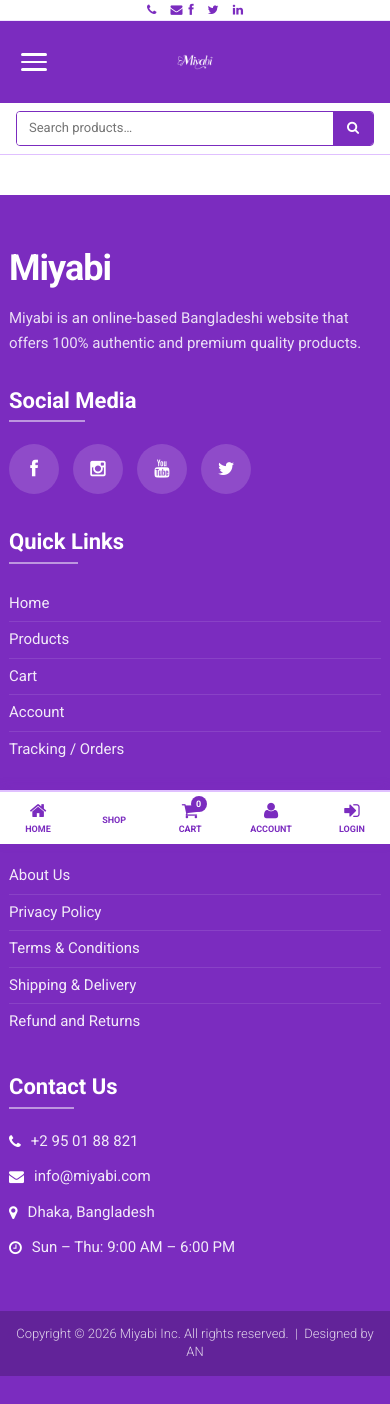
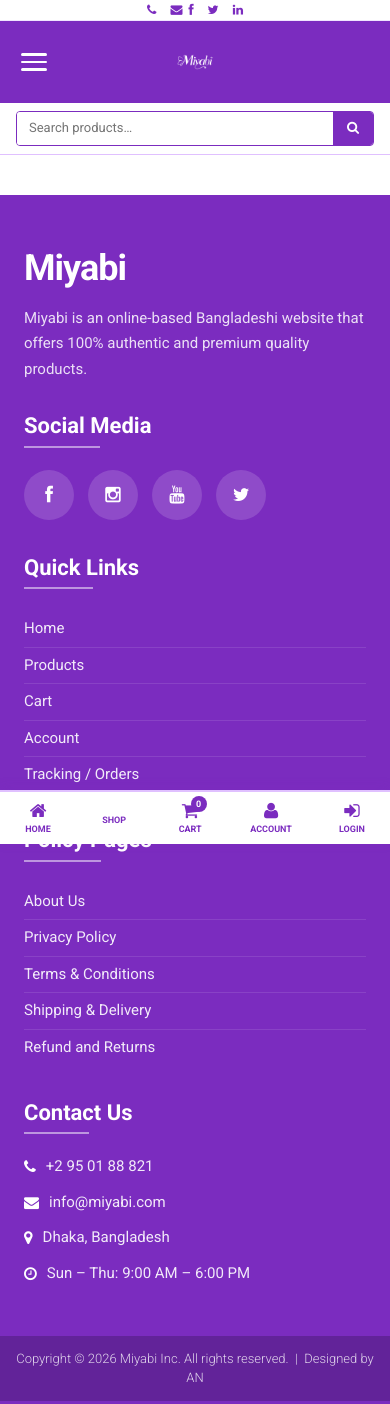
Before and after one commit to sm464419-gif/ecommerce_website, a Django app: page /base/ in a window 390 px wide. Shown: the top 1404 px of the page. Run offline with Django 5.2, Linux system fonts and the light colour scheme.

Commit message:
update base template

```diff
--- a/templates/base.html
+++ b/templates/base.html
@@ -15,38 +15,47 @@
     <link href="{% static 'css/responsive.css' %}" rel="stylesheet">
 
 <style>
+/* ══════════════════════════════════════════
+   RESET & BASE
+══════════════════════════════════════════ */
 *, *::before, *::after { box-sizing: border-box; }
 
 :root {
-    --purple: #7B2CBF;
+    --purple:       #7B2CBF;
     --purple-light: #e0c0ff;
-    --white: #ffffff;
+    --white:        #ffffff;
 }
 
-/* FIX 1: Prevent horizontal scroll on all devices */
 html, body {
     overflow-x: hidden;
     max-width: 100%;
+    margin: 0;
+    padding: 0;
 }
 
-img { max-width: 100%; height: auto; }
+img { max-width: 100%; height: auto; display: block; }
 
 body {
     background: var(--white);
     color: var(--purple);
+    /* FIX: bottom padding applied only via media query; zero here */
     padding-bottom: 0;
 }
 
+/* ══════════════════════════════════════════
+   CONTAINER
+══════════════════════════════════════════ */
 .miy-container {
     width: 100%;
     max-width: 1200px;
     margin: 0 auto;
     padding: 0 16px;
-    /* FIX 4: Prevent container overflow */
     box-sizing: border-box;
 }
 
-/* ── HEADER TOP ── */
+/* ══════════════════════════════════════════
+   HEADER — TOP BAR
+══════════════════════════════════════════ */
 .header-top {
     background: var(--white);
     border-bottom: 1px solid #f0e6ff;
@@ -80,40 +89,39 @@ body {
 .contact-links a:hover,
 .social-links a:hover { opacity: 0.75; }
 
-/* ── HEADER MIDDLE ── */
+/* ══════════════════════════════════════════
+   HEADER — MIDDLE (logo bar)
+══════════════════════════════════════════ */
 .header-middle {
     background: var(--purple);
     padding: 22px 0;
-    /* FIX 4: Contain children */
     width: 100%;
-    max-width: 100%;
 }
 .header-middle-inner {
     display: flex;
     justify-content: space-between;
     align-items: center;
     gap: 12px;
-    /* FIX 4: Don't let flex row overflow */
-    max-width: 100%;
+    /* FIX: allow wrap so content never overflows */
+    flex-wrap: wrap;
     min-width: 0;
 }
 .logo {
     flex: 1;
     display: flex;
     justify-content: center;
-    min-width: 0;      /* FIX 4: Critical for flex overflow prevention */
+    min-width: 0;
     overflow: hidden;
 }
-/* FIX 3: Use max-height instead of fixed height so image scales naturally */
 .logo img {
     width: auto;
     max-width: 100%;
     max-height: 90px;
     height: auto;
     object-fit: contain;
-    display: block;
 }
 
+/* Hamburger button */
 .hamburger-btn {
     background: none;
     border: none;
@@ -139,9 +147,13 @@ body {
 .hamburger-btn.open span:nth-child(2) { opacity: 0; transform: scaleX(0); }
 .hamburger-btn.open span:nth-child(3) { transform: rotate(-45deg) translate(5px, -5px); }
 .hamburger-btn:hover span { background: var(--purple-light); }
+
+/* Right spacer keeps logo centred */
 .header-right-spacer { width: 36px; flex-shrink: 0; }
 
-/* ── NAV DROPDOWN ── */
+/* ══════════════════════════════════════════
+   NAV DROPDOWN
+══════════════════════════════════════════ */
 .nav-dropdown {
     display: none;
     background: var(--purple);
@@ -186,9 +198,11 @@ body {
     margin-left: 2px;
 }
 
-/* ── MOBILE SEARCH BAR ── */
+/* ══════════════════════════════════════════
+   MOBILE SEARCH BAR (shown <600px)
+══════════════════════════════════════════ */
 .mobile-search-bar {
-    display: none;
+    display: none;          /* hidden by default; shown via media query */
     background: var(--white);
     border-bottom: 1.5px solid var(--purple-light);
     padding: 8px 16px;
@@ -205,7 +219,8 @@ body {
 }
 .mobile-search-bar input {
     flex: 1;
-    min-width: 0;   /* FIX 4: Prevents input from overflowing flex row */
+    min-width: 0;           /* FIX: prevents flex-child from overflowing */
+    max-width: 100%;
     border: none;
     outline: none;
     padding: 7px 12px;
@@ -223,7 +238,9 @@ body {
 }
 .mobile-search-bar button:hover { background: #5a1a99; }
 
-/* ── HEADER BOTTOM (desktop search) ── */
+/* ══════════════════════════════════════════
+   HEADER BOTTOM — desktop search bar
+══════════════════════════════════════════ */
 .header-bottom {
     background: var(--white);
     border-bottom: 2px solid var(--purple-light);
@@ -260,7 +277,9 @@ body {
 }
 .search-box button:hover { background: #5a1a99; }
 
-/* ── FOOTER ── */
+/* ══════════════════════════════════════════
+   FOOTER
+══════════════════════════════════════════ */
 .site-footer {
     background: var(--purple);
     color: var(--white);
@@ -269,12 +288,25 @@ body {
     width: 100%;
     overflow: hidden;
 }
-/* FIX 5: Clearfix for Bootstrap 3 float-based grid */
-.site-footer .row::after {
-    content: '';
-    display: table;
-    clear: both;
+
+/*
+ * FIX: Bootstrap 3's .row has negative side margins (-15px each).
+ * Inside a container that already has padding, this causes horizontal overflow.
+ * Reset the row margins to zero so nothing bleeds outside the viewport.
+ */
+.site-footer .row {
+    margin-left: 0;
+    margin-right: 0;
 }
+
+/*
+ * FIX: Re-balance column padding now that row margins are 0.
+ */
+.site-footer [class*="col-"] {
+    padding-left: 12px;
+    padding-right: 12px;
+}
+
 .footer-brand-name {
     font-size: 36px;
     font-weight: 700;
@@ -372,9 +404,11 @@ body {
     margin: 0;
 }
 
-/* ── BOTTOM NAV ── */
+/* ══════════════════════════════════════════
+   BOTTOM NAV (mobile only)
+══════════════════════════════════════════ */
 .bottom-nav {
-    display: none;
+    display: none;          /* hidden by default; shown via media query */
     position: fixed;
     bottom: 0;
     left: 0;
@@ -401,7 +435,7 @@ body {
     font-weight: 600;
     padding: 4px 8px;
     border-radius: 8px;
-    transition: background 0.2s, color 0.2s;
+    transition: background 0.2s;
     min-width: 52px;
     text-align: center;
     background: none;
@@ -413,15 +447,11 @@ body {
     color: var(--purple) !important;
     display: block;
 }
-.bottom-nav-item span {
-    color: var(--purple) !important;
-    font-size: 10px;
-}
+.bottom-nav-item span { color: var(--purple) !important; font-size: 10px; }
 .bottom-nav-item:hover,
-.bottom-nav-item.active {
-    background: #f0e6ff;
-    color: var(--purple) !important;
-}
+.bottom-nav-item.active { background: #f0e6ff; }
+
+/* Cart badge on bottom nav */
 .bottom-nav-item .bnav-badge { position: relative; }
 .bottom-nav-item .bnav-badge::after {
     content: attr(data-count);
@@ -440,7 +470,9 @@ body {
     font-weight: 700;
 }
 
-/* ── CHAT WIDGET ── */
+/* ══════════════════════════════════════════
+   CHAT WIDGET (hidden on mobile)
+══════════════════════════════════════════ */
 #chat-widget {
     position: fixed;
     bottom: 20px;
@@ -490,16 +522,8 @@ body {
     align-items: center;
     justify-content: space-between;
 }
-.chat-panel-header-title {
-    color: #fff;
-    font-weight: 600;
-    font-size: 14px;
-}
-.chat-panel-header-sub {
-    color: rgba(255,255,255,0.75);
-    font-size: 11px;
-    margin-top: 2px;
-}
+.chat-panel-header-title { color: #fff; font-weight: 600; font-size: 14px; }
+.chat-panel-header-sub   { color: rgba(255,255,255,0.75); font-size: 11px; margin-top: 2px; }
 .chat-close-btn {
     background: none;
     border: none;
@@ -530,36 +554,24 @@ body {
     cursor: pointer;
 }
 .chat-option-btn:hover { opacity: 0.88; transform: translateX(3px); }
-.chat-option-btn i {
-    font-size: 20px;
-    width: 24px;
-    text-align: center;
-    color: #fff !important;
-}
+.chat-option-btn i { font-size: 20px; width: 24px; text-align: center; color: #fff !important; }
 .chat-option-btn.whatsapp  { background: #25D366; }
 .chat-option-btn.messenger { background: #0084FF; }
 .chat-option-btn.instagram { background: linear-gradient(135deg,#f09433,#e6683c,#dc2743,#cc2366,#bc1888); }
 .chat-option-btn.telegram  { background: #229ED9; }
 .chat-option-btn.viber     { background: #7360F2; }
 .chat-option-btn.default   { background: var(--purple); }
-.chat-no-options {
-    padding: 20px;
-    text-align: center;
-    color: #999;
-    font-size: 13px;
-}
+.chat-no-options { padding: 20px; text-align: center; color: #999; font-size: 13px; }
 
-/* ══════════════════
-   RESPONSIVE
-══════════════════ */
-
-/* Tablet */
+/* ══════════════════════════════════════════
+   RESPONSIVE — Tablet  (≤ 768px)
+══════════════════════════════════════════ */
 @media (max-width: 768px) {
     .header-top-inner { justify-content: center; }
-    /* FIX 3: max-height instead of fixed height */
     .logo img { max-height: 70px; }
     .search-box input { width: 160px; }
 
+    /* Nav items stack vertically */
     .nav-dropdown-inner {
         flex-direction: column;
         padding: 4px 16px;
@@ -571,57 +583,69 @@ body {
     }
     .nav-dropdown-inner a:last-of-type { border-bottom: none; }
 
-    /* FIX 5: Footer columns stack properly */
+    /*
+     * FIX (Bootstrap 3): Bootstrap's .col-sm-* activates at 768px, meaning
+     * at exactly 768px they try to sit side-by-side but are too wide.
+     * Force full-width stacking at and below 768px.
+     */
     .site-footer .col-sm-4 {
         width: 100% !important;
         float: none !important;
-        padding: 0 8px;
         display: block;
+        padding-left: 8px;
+        padding-right: 8px;
+        margin-bottom: 32px;
     }
     .footer-brand-desc { max-width: 100%; }
 }
 
-/* Mobile */
+/* ══════════════════════════════════════════
+   RESPONSIVE — Mobile  (≤ 600px)
+══════════════════════════════════════════ */
 @media (max-width: 600px) {
-    .header-bottom { display: none; }
+    /* Swap desktop search for inline mobile search */
+    .header-bottom    { display: none; }
     .mobile-search-bar { display: block; }
+
+    /* Hide text labels in top bar contact links */
     .contact-links .link-label { display: none; }
     .header-top { padding: 4px 0; }
 
-    /* FIX 2: Reduce header-middle padding on mobile */
+    /* Compact logo bar */
     .header-middle { padding: 12px 0; }
+    .logo img      { max-height: 58px; }
 
-    /* FIX 3: max-height scales naturally */
-    .logo img { max-height: 58px; }
+    /* Show bottom nav */
+    .bottom-nav { display: block; }
 
-    .bottom-nav { display: block; }
+    /*
+     * FIX: Only the footer needs extra bottom space to clear the fixed nav.
+     * Putting padding-bottom on <body> AND the footer was doubling the gap.
+     */
     .site-footer { padding-bottom: 70px; }
-    body { padding-bottom: 64px; }
+    body          { padding-bottom: 0; }
+
+    /* Hide floating chat widget — bottom nav handles contact */
     #chat-widget { display: none; }
 
-    .bottom-nav-item {
-        min-width: 40px;
-        padding: 4px 4px;
-    }
-    .bottom-nav-item i { font-size: 18px; }
+    /* Tighten bottom nav items */
+    .bottom-nav-item { min-width: 40px; padding: 4px; }
+    .bottom-nav-item i    { font-size: 18px; }
     .bottom-nav-item span { font-size: 9px; }
 }
 
-/* Very small phones */
+/* ══════════════════════════════════════════
+   RESPONSIVE — Very small phones  (≤ 380px)
+══════════════════════════════════════════ */
 @media (max-width: 380px) {
-    /* FIX 2: Even more compact header */
     .header-middle { padding: 8px 0; }
+    .logo img      { max-height: 46px; }
+    .contact-links { gap: 8px; }
 
-    /* FIX 3: max-height scales naturally */
-    .logo img { max-height: 46px; }
-
-    .contact-links { gap: 8px; }
-    .bottom-nav-item {
-        min-width: 34px;
-        padding: 4px 2px;
-    }
-    .bottom-nav-item span { display: none; }
-    .bottom-nav-item i { font-size: 20px; }
+    /* Minimal bottom nav — icons only */
+    .bottom-nav-item        { min-width: 34px; padding: 4px 2px; }
+    .bottom-nav-item span   { display: none; }
+    .bottom-nav-item i      { font-size: 20px; }
 }
 </style>
 
@@ -630,7 +654,7 @@ body {
 
 <body>
 
-<!-- TOP BAR -->
+<!-- ══ TOP BAR ══════════════════════════════ -->
 <div class="header-top">
     <div class="miy-container">
         <div class="header-top-inner">
@@ -665,7 +689,7 @@ body {
     </div>
 </div>
 
-<!-- HEADER MIDDLE -->
+<!-- ══ HEADER MIDDLE ════════════════════════ -->
 <div class="header-middle">
     <div class="miy-container">
         <div class="header-middle-inner">
@@ -683,7 +707,7 @@ body {
     </div>
 </div>
 
-<!-- NAV DROPDOWN -->
+<!-- ══ NAV DROPDOWN ═════════════════════════ -->
 <div class="nav-dropdown" id="navDropdown" aria-hidden="true">
     <div class="nav-dropdown-inner">
         <a href="{% url 'index' %}"><i class="fa fa-home"></i> Home</a>
@@ -693,9 +717,7 @@ body {
         <a href="{% url 'order' %}"><i class="fa fa-star"></i> Orders</a>
         <a href="{% url 'cart:cart_detail' %}">
             <i class="fa fa-shopping-cart"></i> Cart
-            <span class="cart-badge-drop">
-                {{ request.session.cart|length|default:0 }}
-            </span>
+            <span class="cart-badge-drop">{{ request.session.cart|length|default:0 }}</span>
         </a>
         {% if user.is_authenticated %}
         <a href="#" onclick="event.preventDefault(); document.getElementById('logout-nav').submit();">
@@ -710,7 +732,7 @@ body {
     </div>
 </div>
 
-<!-- HEADER BOTTOM — desktop search -->
+<!-- ══ HEADER BOTTOM — desktop search ═══════ -->
 <div class="header-bottom">
     <div class="miy-container">
         <div class="header-bottom-inner">
@@ -726,7 +748,7 @@ body {
     </div>
 </div>
 
-<!-- MOBILE SEARCH BAR -->
+<!-- ══ MOBILE SEARCH BAR ════════════════════ -->
 <div class="mobile-search-bar">
     <form method="GET" action="{% url 'product' %}">
         <input type="text" name="q"
@@ -736,16 +758,22 @@ body {
     </form>
 </div>
 
-<!-- PAGE BODY -->
+<!-- ══ PAGE CONTENT ═════════════════════════ -->
 {% block body %}{% endblock %}
 
-<!-- FOOTER -->
+<!-- ══ FOOTER ═══════════════════════════════ -->
 <footer class="site-footer">
     <div class="miy-container">
+        <!--
+            FIX: Added col-xs-12 to every column.
+            Bootstrap 3 only applies col-sm-* at ≥768px.
+            Without col-xs-12 the columns try to sit inline on smaller screens
+            and overflow the viewport.
+        -->
         <div class="row">
 
             <!-- COL 1 — Brand + Social -->
-            <div class="col-sm-4" style="margin-bottom:32px;">
+            <div class="col-xs-12 col-sm-4" style="margin-bottom:32px;">
                 <span class="footer-brand-name">Miyabi</span>
                 <p class="footer-brand-desc">
                     Miyabi is an online-based Bangladeshi website that offers
@@ -769,7 +797,7 @@ body {
             </div>
 
             <!-- COL 2 — Quick Links + Policy -->
-            <div class="col-sm-4" style="margin-bottom:32px;">
+            <div class="col-xs-12 col-sm-4" style="margin-bottom:32px;">
                 <div class="footer-section-title">Quick Links</div>
                 <ul class="footer-links">
                     <li><a href="{% url 'index' %}">Home</a></li>
@@ -789,7 +817,7 @@ body {
             </div>
 
             <!-- COL 3 — Contact -->
-            <div class="col-sm-4" style="margin-bottom:32px;">
+            <div class="col-xs-12 col-sm-4" style="margin-bottom:32px;">
                 <div class="footer-section-title">Contact Us</div>
                 <div class="footer-contact-item">
                     <i class="fa fa-phone"></i>
@@ -809,15 +837,15 @@ body {
                 </div>
             </div>
 
-        </div>
-    </div>
+        </div><!-- /.row -->
+    </div><!-- /.miy-container -->
 
     <div class="footer-bottom">
         <p>Copyright &copy; 2026 Miyabi Inc. All rights reserved. &nbsp;|&nbsp; Designed by AN</p>
     </div>
 </footer>
 
-<!-- BOTTOM NAV BAR -->
+<!-- ══ BOTTOM NAV BAR (mobile) ══════════════ -->
 <nav class="bottom-nav" id="bottomNav">
     <div class="bottom-nav-inner">
 
@@ -857,7 +885,7 @@ body {
     </div>
 </nav>
 
-<!-- CHAT WIDGET -->
+<!-- ══ CHAT WIDGET ══════════════════════════ -->
 <div id="chat-widget">
     <button id="chat-toggle" onclick="toggleChat()" aria-label="Chat with us">
         <i class="fa fa-comments" style="color:#fff; font-size:22px;"></i>
@@ -920,7 +948,7 @@ body {
     </div>
 </div>
 
-<!-- JS -->
+<!-- ══ SCRIPTS ═══════════════════════════════ -->
 <script src="{% static 'js/jquery.js' %}"></script>
 <script src="{% static 'js/bootstrap.min.js' %}"></script>
 <script src="{% static 'js/main.js' %}"></script>
@@ -930,14 +958,16 @@ body {
     var btn      = document.getElementById('hamburgerBtn');
     var dropdown = document.getElementById('navDropdown');
 
+    /* Toggle nav on hamburger click */
     btn.addEventListener('click', function (e) {
         e.stopPropagation();
         var isOpen = dropdown.classList.toggle('open');
         btn.classList.toggle('open', isOpen);
         btn.setAttribute('aria-expanded', String(isOpen));
-        dropdown.setAttribute('aria-hidden', String(!isOpen));
+        dropdown.setAttribute('aria-hidden',  String(!isOpen));
     });
 
+    /* Close nav when a link inside it is clicked */
     dropdown.querySelectorAll('a').forEach(function (link) {
         link.addEventListener('click', function () {
             dropdown.classList.remove('open');
@@ -947,6 +977,7 @@ body {
         });
     });
 
+    /* Close nav on outside click */
     document.addEventListener('click', function (e) {
         if (!btn.contains(e.target) && !dropdown.contains(e.target)) {
             dropdown.classList.remove('open');
@@ -956,7 +987,7 @@ body {
         }
     });
 
-    /* Active bottom nav highlighting */
+    /* Highlight the active bottom-nav item */
     var path  = window.location.pathname;
     var items = document.querySelectorAll('.bottom-nav-item');
     items.forEach(function (item) {
@@ -965,6 +996,7 @@ body {
             item.classList.add('active');
         }
     });
+    /* Always mark Home active when on root */
     if (path === '/') {
         var homeBtn = document.getElementById('bnav-home');
         if (homeBtn) homeBtn.classList.add('active');
```
Also changed, not shown: db.sqlite3.
